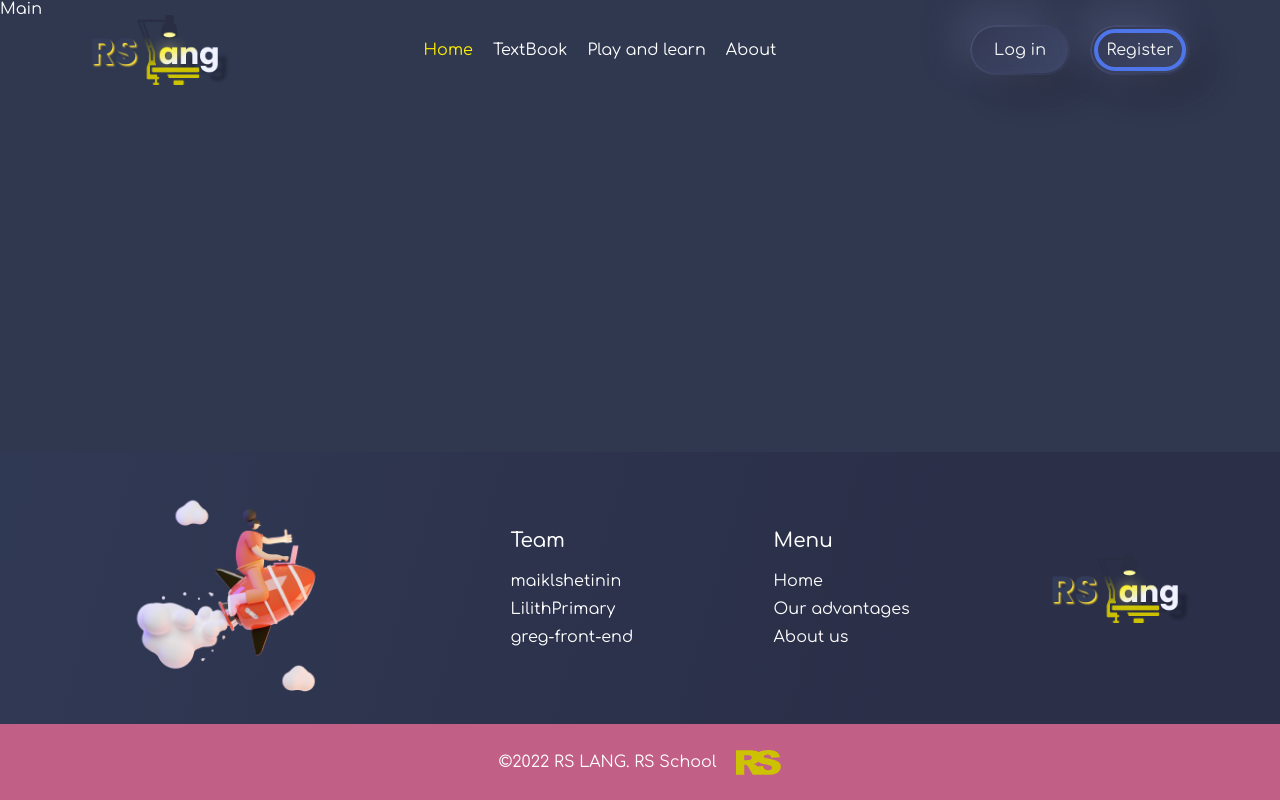
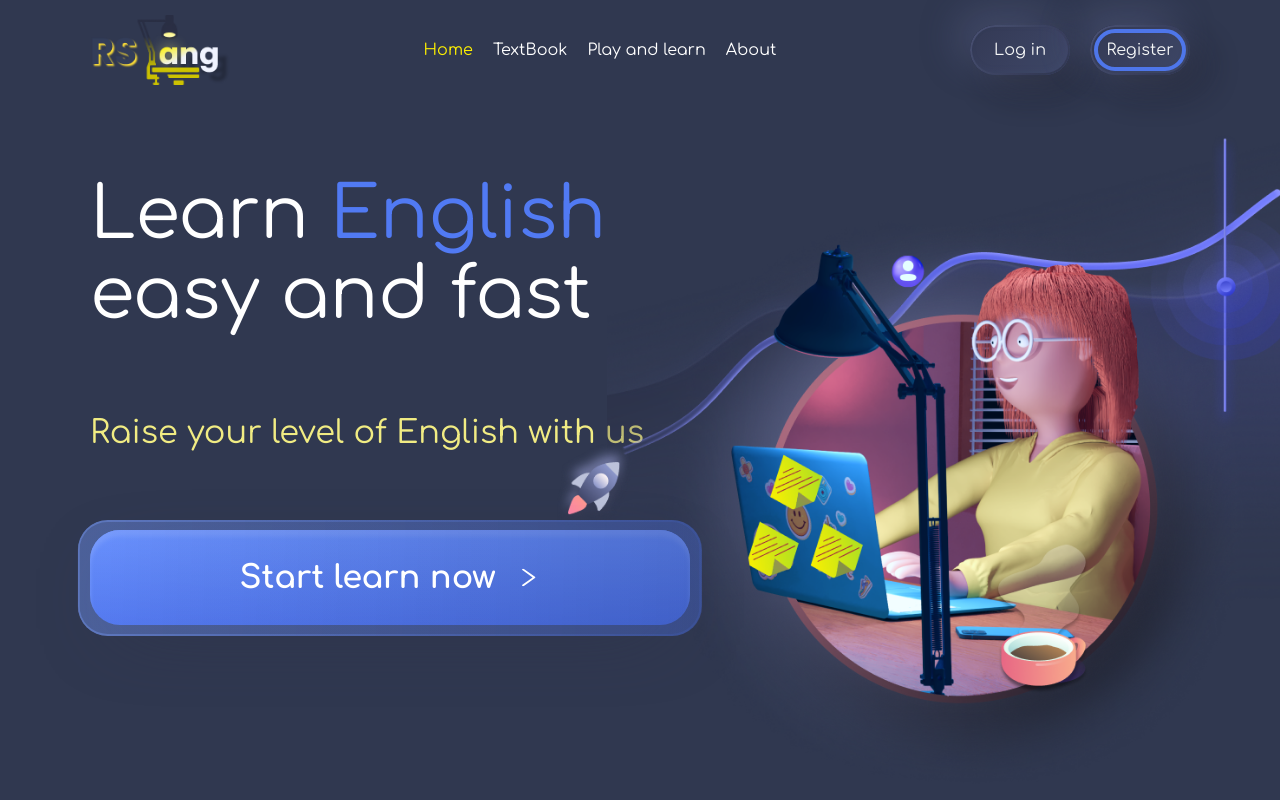
Before and after one commit to greg-front-end/rslang, a React (Create React App) app: page / in a window 1280 px wide. Shown: the top 800 px of the page. Built offline with nearby package versions, Linux system fonts and the light colour scheme.

Commit message:
feat: complete hero section dor desktop

```diff
--- /dev/null
+++ b/src/components/Hero/Hero.tsx
@@ -0,0 +1,34 @@
+import React from 'react';
+import { Link } from 'react-router-dom';
+
+import HeroImg from '../../assets/img/hero/Hero-image.png';
+import { ReactComponent as ArrowLeft } from '../../assets/svg/arrow-left.svg';
+
+import style from './style.module.css';
+
+export const Hero = () => (
+  <div className={style.hero} id={style.hero}>
+    <div className="container">
+      <div className={style.wrapper}>
+        <div className={style.hero_content}>
+          <h1 className={style.title}>
+            Learn
+            {' '}
+            <span className={style.title_span}>English</span>
+            {' '}
+            easy and fast
+          </h1>
+          <span className={style.subtitle}>Raise your level of English with us</span>
+          <Link to="register" className={style.hero_btn}>
+            Start learn now
+            {' '}
+            <ArrowLeft className={style.hero_btn_icon} />
+          </Link>
+        </div>
+        <div className={style.hero_img_wrapper}>
+          <img src={HeroImg} alt="Girl learn english" />
+        </div>
+      </div>
+    </div>
+  </div>
+);
--- /dev/null
+++ b/src/components/Hero/style.module.css
@@ -0,0 +1,88 @@
+#hero {
+  position: relative;
+}
+.wrapper {
+  display: flex;
+  align-items: center;
+  height: 100vh;
+  align-items: center;
+}
+.hero_content {
+  display: flex;
+  flex-direction: column;
+  justify-content: center;
+  gap: 80px;
+  height: 550px;
+  max-width: 600px;
+}
+.title {
+  font-size: 72px;
+}
+.title_span {
+  color: var(--color-light-blue);
+}
+.subtitle {
+  font-size: 32px;
+  color: var(--color-light-yellow);
+}
+.hero_img_wrapper {
+  position: absolute;
+  right: -20px;
+  top: 50px;
+  display: flex;
+  align-items: flex-start;
+  justify-content: center;
+  max-width: 745px;
+}
+.hero_img_wrapper img {
+  max-width: 100%;
+  display: block;
+  object-fit: contain;
+}
+.hero_btn {
+  display: flex;
+  align-items: center;
+  justify-content: center;
+  gap: var(--pd20);
+  position: relative;
+  font-size: 32px;
+  font-weight: 700;
+  padding: var(--pd30);
+  color: inherit;
+  background: linear-gradient(180deg, #638DFE 0%, #3E64E7 100%);
+  box-shadow: 0px 20.92px 77.404px -31.38px #2F334A, inset 0px 6.276px 4.184px #7B9EFE;
+  border-radius: var(--border-radius);
+  z-index: 2;
+}
+.hero_btn::before {
+  content: '';
+  position: absolute;
+  border-radius: var(--border-radius);
+  width: 104%;
+  height: 116px;
+  background: linear-gradient(0deg, rgba(85, 126, 246, 0.1), rgba(85, 126, 246, 0.1)),
+    linear-gradient(91.53deg, rgba(126, 161, 255, 0.36) 0.17%, rgba(62, 86, 163, 0.54) 97.83%);
+  padding: var(--pd10);
+  z-index: -1;
+}
+.hero_btn::after{
+  content: '';
+  position: absolute;
+  transform: translate(-2%, -10px);
+  width: 104%;
+  height: 116px;
+  padding: 2px;
+  border-radius: var(--border-radius);
+  border-image-slice: 1;
+  inset: 0;
+  background: linear-gradient(91.53deg, rgba(126, 161, 255, 0.36) 0.17%, rgba(62, 86, 163, 0.54) 97.83%);
+  -webkit-mask:
+    linear-gradient(#fff 0 0) content-box,
+    linear-gradient(#fff 0 0);
+  -webkit-mask-composite: xor;
+  mask-composite: exclude;
+}
+.hero_btn_icon {
+  width: 25px;
+  height: 25px;
+}
--- a/src/index.css
+++ b/src/index.css
@@ -4,6 +4,7 @@
 :root {
   --color-white: #fff;
   --color-yellow: #FEF100;
+  --color-light-yellow: #F1EC83;
   --color-light-blue: #517AF3;
   --color-blue: #404869;
   --color-darkblue: #303850;
--- a/src/pages/Main/Main.tsx
+++ b/src/pages/Main/Main.tsx
@@ -1,3 +1,5 @@
 import React from 'react';
 
-export const Main = () => (<h1>Main</h1>);
+import { Hero } from '../../components/Hero/Hero';
+
+export const Main = () => (<Hero />);
```
Also changed, not shown: src/assets/img/hero/Hero-image.png (added), src/assets/svg/arrow-left.svg (added).
